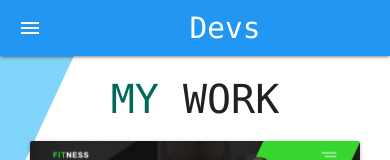
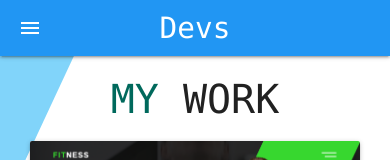
Before and after one commit to chetsak03/portfolio, a plain HTML site: page work/work.html in a window 390 px wide. Shown: the top 160 px of the page. Drawn offline with Linux system fonts and the light colour scheme.

Commit message:
Add files via upload

```diff
--- a/contact/style.css
+++ b/contact/style.css
@@ -7,3 +7,8 @@
 nav .nav-wrapper ul {
   margin-right: 40px;
 }
+@media (max-width: 991px) {
+  .brand-logo {
+    margin: 0;
+  }
+}
--- a/work/style.css
+++ b/work/style.css
@@ -72,6 +72,9 @@ section h4 {
 }
 
 @media (max-width: 991px) {
+  .brand-logo {
+    margin: 0;
+  }
   section:before {
     content: "";
     position: absolute;
```
